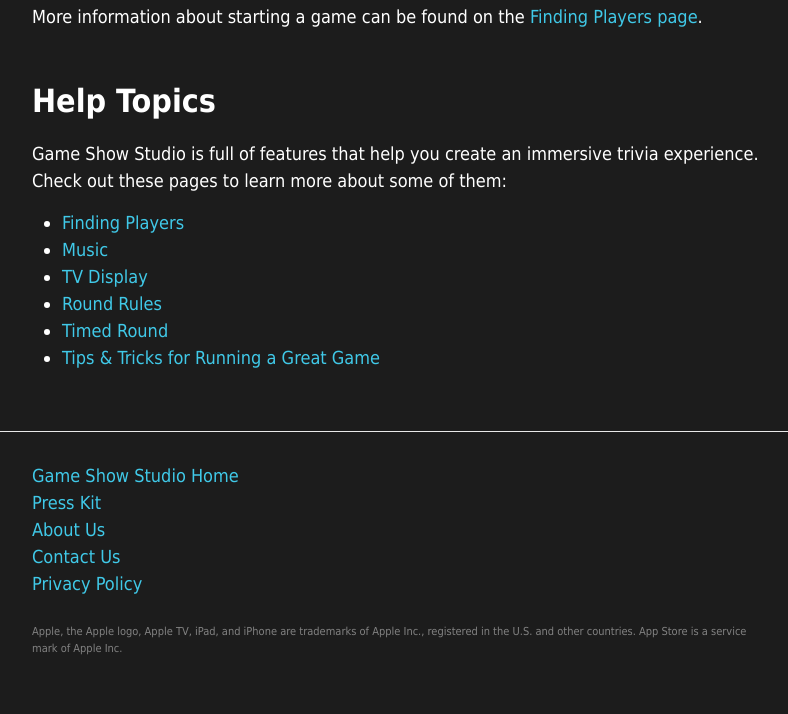
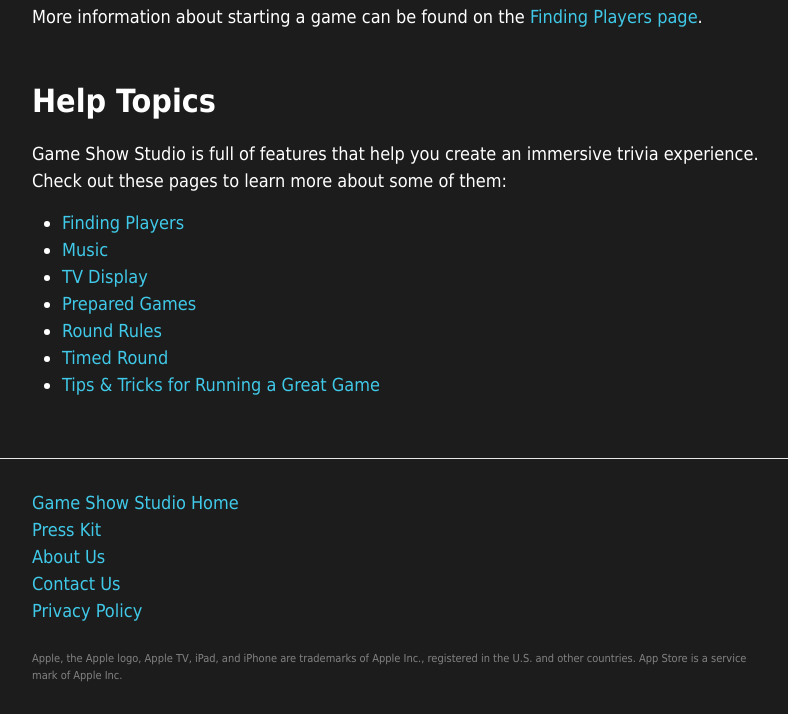
Before and after one commit to gameshowstudio/gameshowstudio.github.io, a Jekyll site: the page built from help/index.md, in a window 1280 px wide, cut to the strip 632-1346 px from the top of the page. Shown: the whole strip, without its empty margins (238-1026 px from the left). Built offline with Jekyll 4.4.1, drawn with Linux system fonts in a browser that asks for light colours; before the commit the page ends 1319 px from its top, so only the background shows below that.

Commit message:
Add a link to prepared games help page on help index

```diff
--- a/help/index.md
+++ b/help/index.md
@@ -19,6 +19,7 @@
 * [Finding Players](/help/findingplayers)
 * [Music](/help/music)
 * [TV Display](/help/tv)
+* [Prepared Games](/help/preparedgames)
 * [Round Rules](/help/roundrules)
 * [Timed Round](/help/timedround)
 * [Tips & Tricks for Running a Great Game](/help/tips)
```
